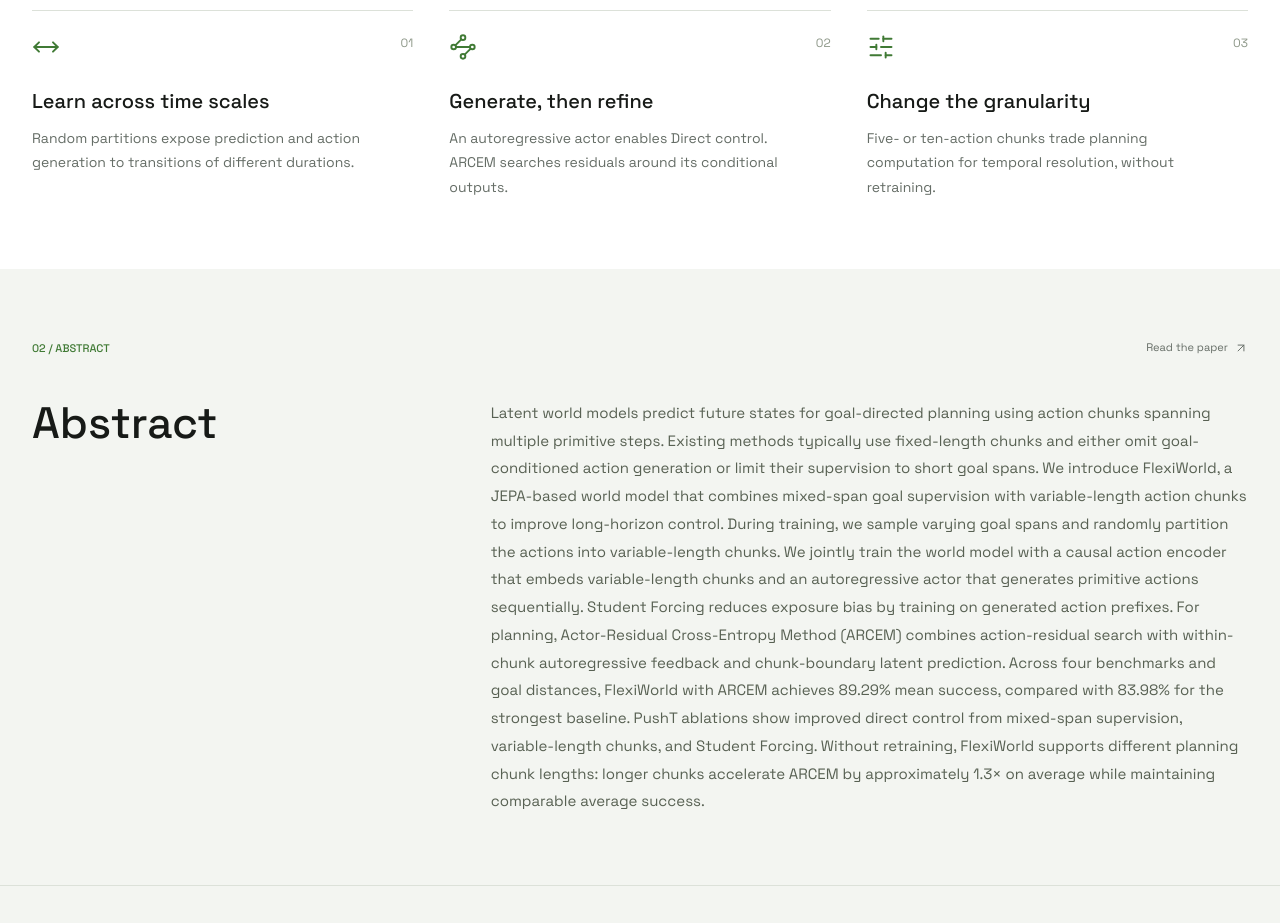
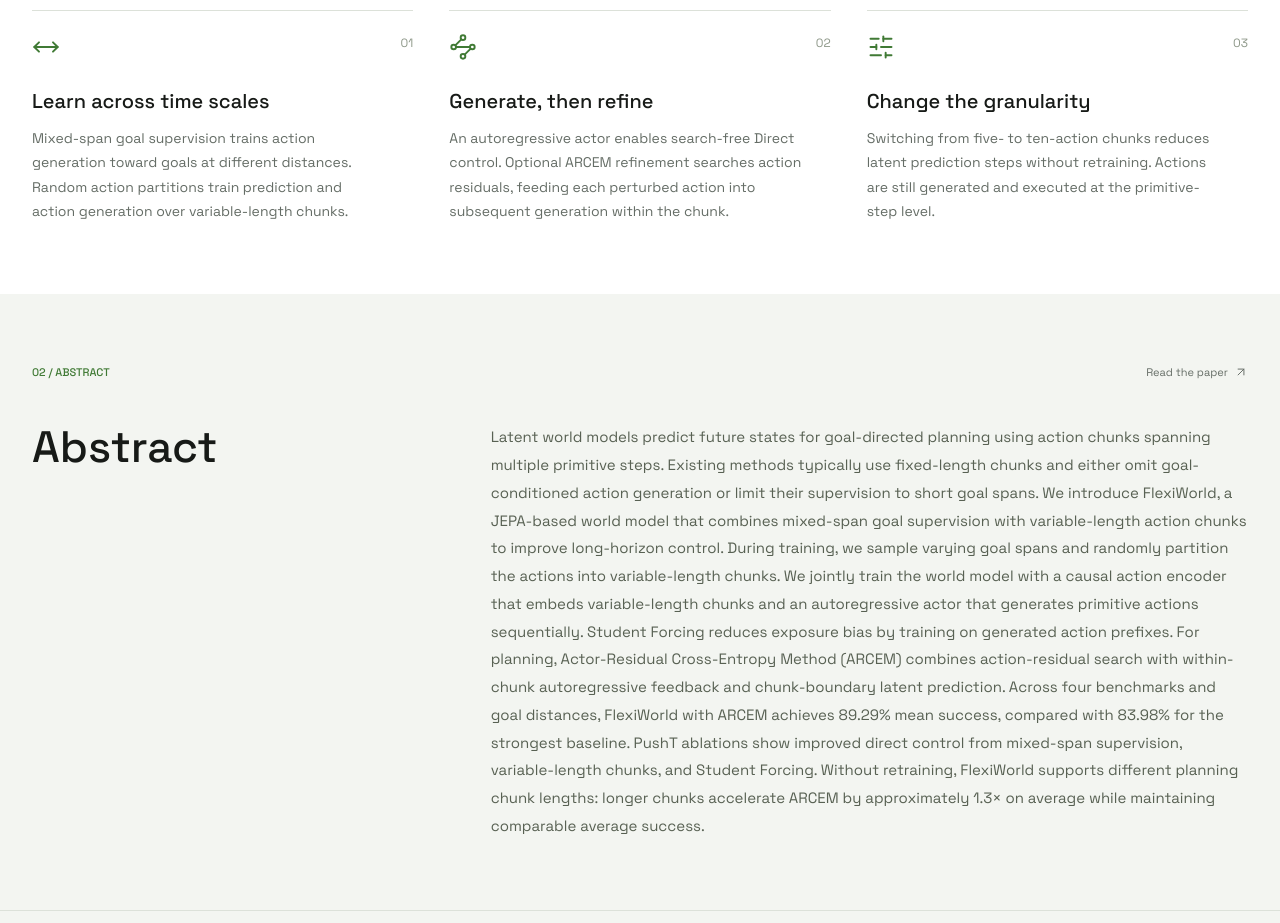
Before and after one commit to Shidu-Ren/FlexiWorld-Project-Page, a website: page index.html in a window 1280 px wide. Shown: the part 1620-2543 px from the top of the page. Drawn offline with Linux system fonts and the light colour scheme.

Commit message:
Clarify mixed-span learning and optional search in overview

```diff
--- a/index.html
+++ b/index.html
@@ -225,16 +225,18 @@
             ><i data-lucide="move-horizontal"></i>
             <h3>Learn across time scales</h3>
             <p>
-              Random partitions expose prediction and action generation to
-              transitions of different durations.
+              Mixed-span goal supervision trains action generation toward goals
+              at different distances. Random action partitions train prediction
+              and action generation over variable-length chunks.
             </p>
           </article>
           <article class="idea reveal">
             <span class="idea-number">02</span><i data-lucide="waypoints"></i>
             <h3>Generate, then refine</h3>
             <p>
-              An autoregressive actor enables Direct control. ARCEM searches
-              residuals around its conditional outputs.
+              An autoregressive actor enables search-free Direct control.
+              Optional ARCEM refinement searches action residuals, feeding each
+              perturbed action into subsequent generation within the chunk.
             </p>
           </article>
           <article class="idea reveal">
@@ -242,8 +244,9 @@
             ><i data-lucide="sliders-horizontal"></i>
             <h3>Change the granularity</h3>
             <p>
-              Five- or ten-action chunks trade planning computation for temporal
-              resolution, without retraining.
+              Switching from five- to ten-action chunks reduces latent prediction
+              steps without retraining. Actions are still generated and executed
+              at the primitive-step level.
             </p>
           </article>
         </div>
```
